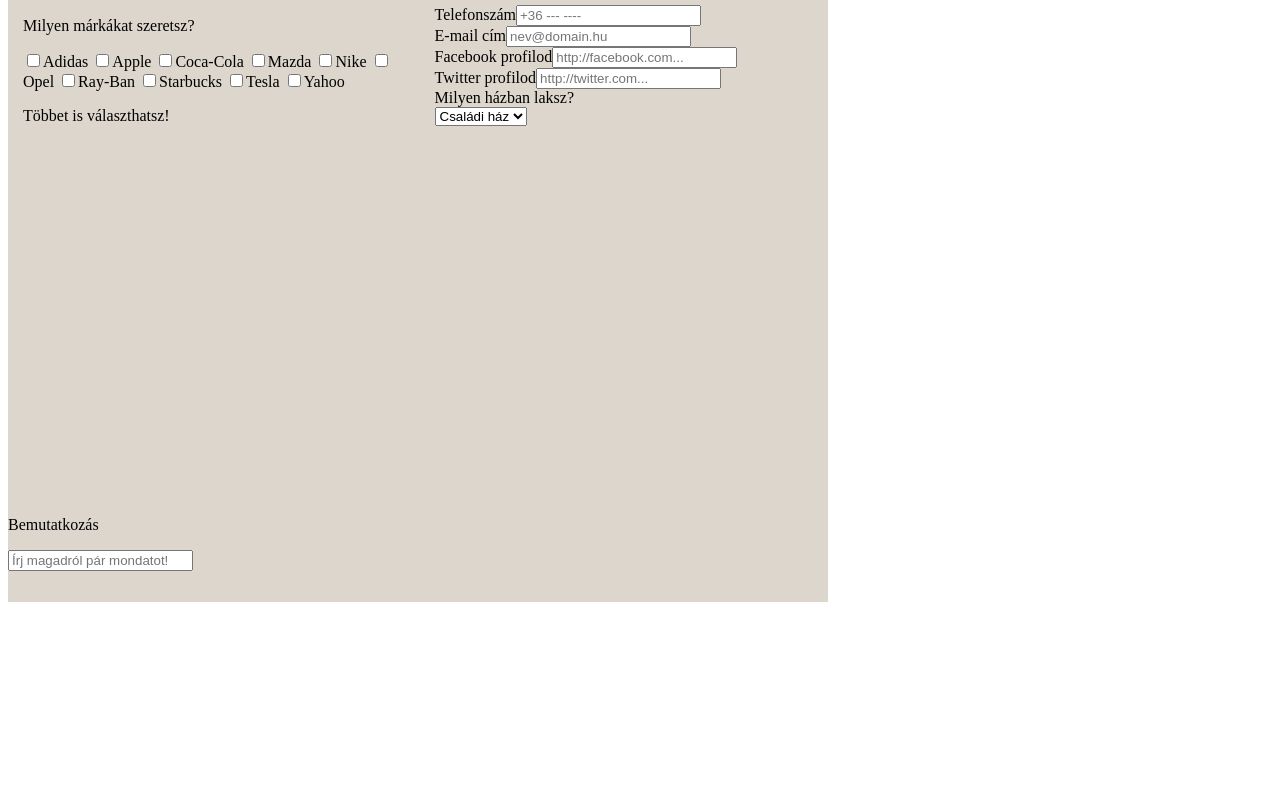
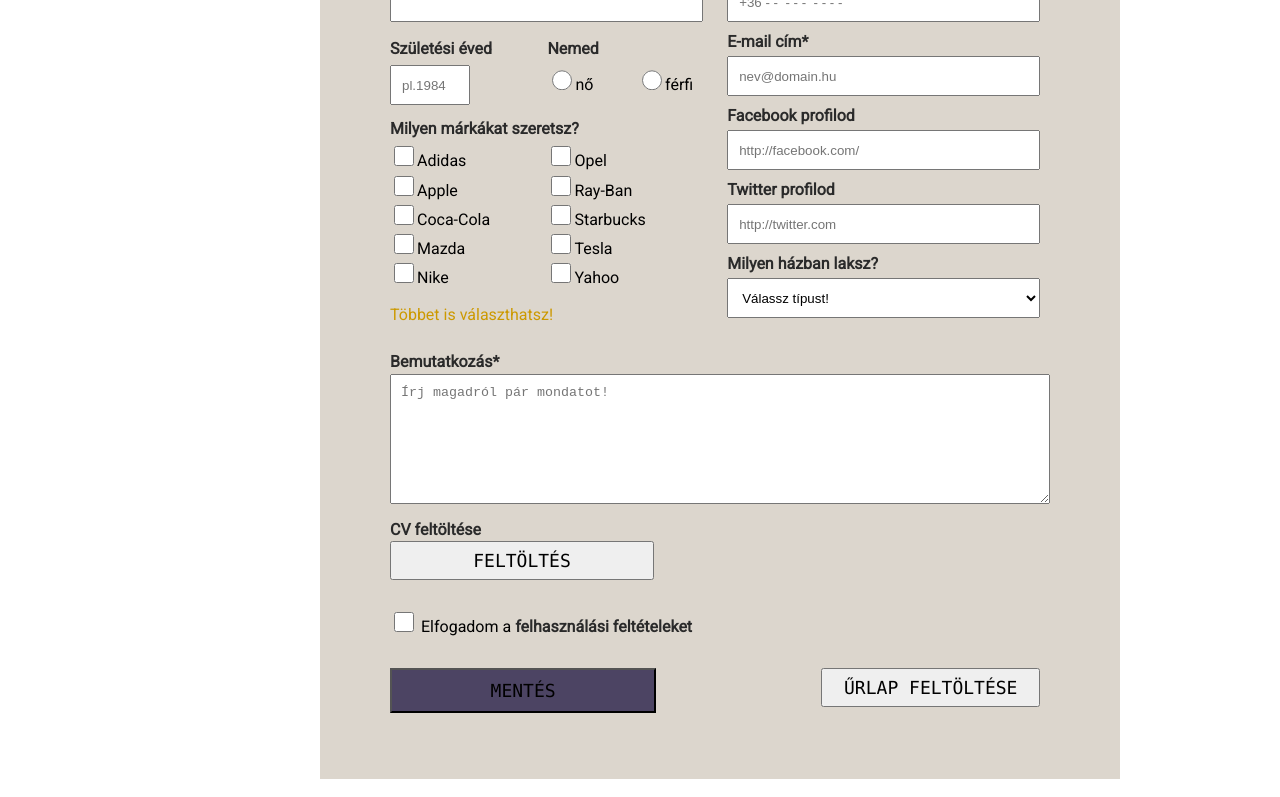
Before and after one commit to green-fox-academy/peter-keller-python-javascript, a plain HTML site: page Week-01/day-05/day-05.html in a window 1280 px wide. Shown: the part 271-1068 px from the top of the page. Before the commit the page ends 881 px from the top, so only its background shows below. Drawn offline with Linux system fonts and the light colour scheme.

Commit message:
feat finished excercise

```diff
--- a/Week-01/day-05/day-05.html
+++ b/Week-01/day-05/day-05.html
@@ -4,97 +4,232 @@
     <meta charset="UTF-8">
     <meta name="viewport" content="width=device-width, initial-scale=1.0">
     <meta http-equiv="X-UA-Compatible" content="ie=edge">
+    <link href="https://fonts.googleapis.com/css?family=Roboto" rel="stylesheet">
     <title>day5</title>
 <style>
-    .line {
-        background-color:#DCD6CD;
+    body {
+        padding: 50px;
+        font-family: 'Roboto', sans-serif;
+        margin: auto;
+        width:50%;
     }
-    .background {
+    .container {
         box-sizing: border-box;
-        height:800px;
-        width:820px;
-        background-color:#DCD6CD;
-        padding-top:20px;
-
+        height:1000px;
+        width:800px;
+        background:#DCD6CD;
+        padding:70px 60px 70px 60px;
     }
-    .top {
-        box-sizing: border-box;
-        background-color: #DCD6CD;
+    div {
+        display:inline-block;
+        margin:0;
+        box-sizing:border-box;
+    }
+    .half {
+        width:49%;
+        padding:10px;
+        vertical-align: top;
+    }
+    .full {
         width:100%;
-        height:45px;
-        border: 15px solid #DCD6CD;
-        padding:0;
-        margin-bottom:20px;
+        padding:10px;
+        vertical-align: top;
     }
-    .left, .right {
-        box-sizing: border-box;
-        background-color: #DCD6CD;
-        border: 15px solid #DCD6CD;
-        width: 49.7%;
-        height: 410px;
-        display:inline-block;
+    .header {
+        padding:10px;
+        margin-bottom:10px;
+        border:0;
+        border-radius:2px;
+        text-decoration: none;
+        background: #938c97;
+        color: white;
+        width:100%;
+        font-size: 18px;
+    }
+    .input {
+        width:100%;
+        height: 40px;
+        margin-top:5px;
+        padding-left:10px;
+        box-sizing: border-box; }
+    .red star {
+        color:red;
+        text-align: left;
+    }
+    .inside {
+        padding: 0px;
+        margin-top: 5px;
+    }
+    article {
+        margin-bottom: 10px;
+    }
+    #year {
+        width: 80px;
+    }
+    p {
+        color:#cc9900
+    }
+    #profil {
+        font-size: 24px;
+    }
+    .space {
+        line-height: 145%
+    }
+    .button {
+        font-family: Consolas;
+        width: 40%;
+        padding: 7px;
+        font-size:18px;
+        text-transform: uppercase;
+    }
+    .textdecor {
+        text-decoration: underline;
+    }
+    .save {
+        width: 85%;
+        font-size: 18px;
+        background-color: #4c4463;
+        font-family: Consolas;
+        padding: 10px;
+        text-transform: uppercase;
+    }
+    .delete {
+        width: 70%;
+    }
+    .right {
+        text-align: right;
+    }
+    input[type="checkbox"] {
+        width:20px;
+        height:20px;
+    }
+    input[type="radio"] {
+        width:20px;
+        height: 20px;
+    }
+    .area {
+        width:100%;
+        box-sizing:border-box;
+        padding: 10px;
+        height: 130px;
+    }
+    span {
+        font-weight: bold;
+        color: #2a2a2a;
     }
     .bottom {
-        box-sizing: border-box;
-        width: 100%;
-        height: 160px;
-        background-color:#DCD6CD;
-        border: 15px solid #DCD6CD;
-        margin-top:20px;
+        margin-bottom: 10px;
     }
-    h1 {
-
+    .radio {
+        position: relative;
+        transform: translateY(25%)
+    }
+    .rm-top-padding {
+        padding: 0px 10px 0px 10px;
     }
 
 
 </style>
     </head>
 <body>
-    <div class="top">
-    <h2>Profil</h2>
+    <div class="container">
+        <div class="full"><span id="profil">Profil</span></div>
+        <form>
+            <div class="half">
+                <div class="header">Személyes adatok</div>
+                <article>
+                    <span>Név</span><span class="red-star">*</span>
+                    <input type="text" name="name" class="input">
+                </article>
+                <div class="half inside ">
+                    <article class="space">
+                        <span>Születési éved</span><br />
+                        <input id="year" type="text" name="year" class="input" placeholder="pl.1984">
+                    </article>
                 </div>
-<form>
-    <div class="background">
-    <div class="left">
-        <h1>Személyes adatok</h1>
-        <article>Név<input type="name"></article>
-        <article>Születési éved<input type="number" placeholder="pl.1984"></article>
-        <article>Nemed<input radio="name">
-            <input type="radio" name="selector"><label for="1stbutton">nő</label></article>
-            <input type="radio" name="selector"><label for="1stbutton">férfi</label></article>
-        <p>Milyen márkákat szeretsz?</p>
-            <input type="checkbox">Adidas</article>
-            <input type="checkbox">Apple</article>
-            <input type="checkbox">Coca-Cola</article>
-            <input type="checkbox">Mazda</article>
-            <input type="checkbox">Nike</article>
-            <input type="checkbox">Opel</article>
-            <input type="checkbox">Ray-Ban</article>
-            <input type="checkbox">Starbucks</article>
-            <input type="checkbox">Tesla</article>
-            <input type="checkbox">Yahoo</article>
-
+                <div class="half inside bottom">
+                    <article class="space">
+                        <span>Nemed</span><br />
+                        <div class="radio bottom">
+                        <input type="radio" name="gender" value="female">nő&nbsp;&nbsp;&nbsp;&nbsp;&nbsp;&nbsp;&nbsp;&nbsp;&nbsp;&nbsp;
+                        <input type="radio" name="gender" value="male">férfi
+                        </div>
+                    </article>
+                </div>
+                <article>
+                    <span>Milyen márkákat szeretsz?</span><br />
+                    <div class="half inside space">
+                    <input type="checkbox" name="brand" value="Adidas">Adidas<br />
+                    <input type="checkbox" name="brand" value="Apple">Apple<br />
+                    <input type="checkbox" name="brand" value="Coca-Cola">Coca-Cola<br />
+                    <input type="checkbox" name="brand" value="Mazda">Mazda<br />
+                    <input type="checkbox" name="brand" value="Nike">Nike
+                    </div>
+                    <div class="half inside space">
+                    <input type="checkbox" name="brand" value="Opel">Opel<br />
+                    <input type="checkbox" name="brand" value="Ray-Ban">Ray-Ban<br />
+                    <input type="checkbox" name="brand" value="Starbucks">Starbucks<br />
+                    <input type="checkbox" name="brand" value="Tesla">Tesla<br />
+                    <input type="checkbox" name="brand" value="Yahoo">Yahoo
+                    </div>
                     <p>Többet is választhatsz!</p>
+                </article>
             </div>
 
-    <div class="right">
-        <h1>Kapcsolat</h1>
-        <article>Telefonszám<input type="tel" placeholder="+36 --- ----"></article>
-        <article>E-mail cím<input type="email" placeholder="nev@domain.hu"></article>
-        <article>Facebook profilod<input type="username" placeholder="http://facebook.com..."></article>
-        <article>Twitter profilod<input type="username" placeholder="http://twitter.com..."></article>
-        <article>Milyen házban laksz?</article>
-        <select>
-            <option>Családi ház</option>
-            <option>Ikerház</option>
-            <option>Lakás</option>
+
+           <div class="half">
+				<div class="header">Kapcsolat</div>
+				<article>
+					<span>Telefonszám</span><span class="red-star">*</span>
+					<input type="text" name="number" class="input" placeholder="+36 - -  - - -  - - - -">
+				</article>
+				<article>
+					<span>E-mail cím</span><span class="red-star">*</span>
+					<input type="email" name="email" class="input" placeholder="nev@domain.hu">
+				</article>
+				<article>
+					<span>Facebook profilod</span>
+					<input type="text" name="facebook" class="input" placeholder="http://facebook.com/">
+				</article>
+				<article>
+					<span>Twitter profilod</span>
+					<input type="text" name="twitter" class="input" placeholder="http://twitter.com">
+				</article>
+				<article>
+					<span>Milyen házban laksz?</span><br />
+					<select name="flat" class="input">
+					<option value="volvo" selected="selected">Válassz típust!</option>
+					<option value="big">Nagy</option>
+					<option value="middle">Közepes</option>
+					<option value="small">Kicsi</option>
 					</select>
+				</article>
+
 			</div>
-    <div class="bottom"></div>
-        <p>Bemutatkozás</p>
-        <input type="text" placeholder="Írj magadról pár mondatot!">
+			<div class="full rm-top-padding">
+			<article>
+				<span class="space">Bemutatkozás</span><span class="red-star">*<br />
+				<textarea class="area" name="comment" placeholder="Írj magadról pár mondatot!"></textarea>
+			</article>
 			</div>
+			<div class="full rm-top-padding bottom">
+			<article class="space">
+				<span>CV feltöltése</span><br />
+				<input type="button" class="button" value="Feltöltés">
+			</article>
+			<br />
+			<article class="space">
+					<input type="checkbox" name="check" value="checkok">
+					<label>Elfogadom a <span style="textdecor">felhasználási feltételeket</span></label>
+			</article>
+			</div>
+			<div class="half">
+			<input type="button" class="save" value="Mentés">
+			</div>
+			<div class="half right">
+			<input type="button" class="button delete" value="Űrlap feltöltése">
 			</div>
 		</form>
+	</div>
 </body>
 </html>
```
Lines whose indentation alone changed are shown as unchanged.
